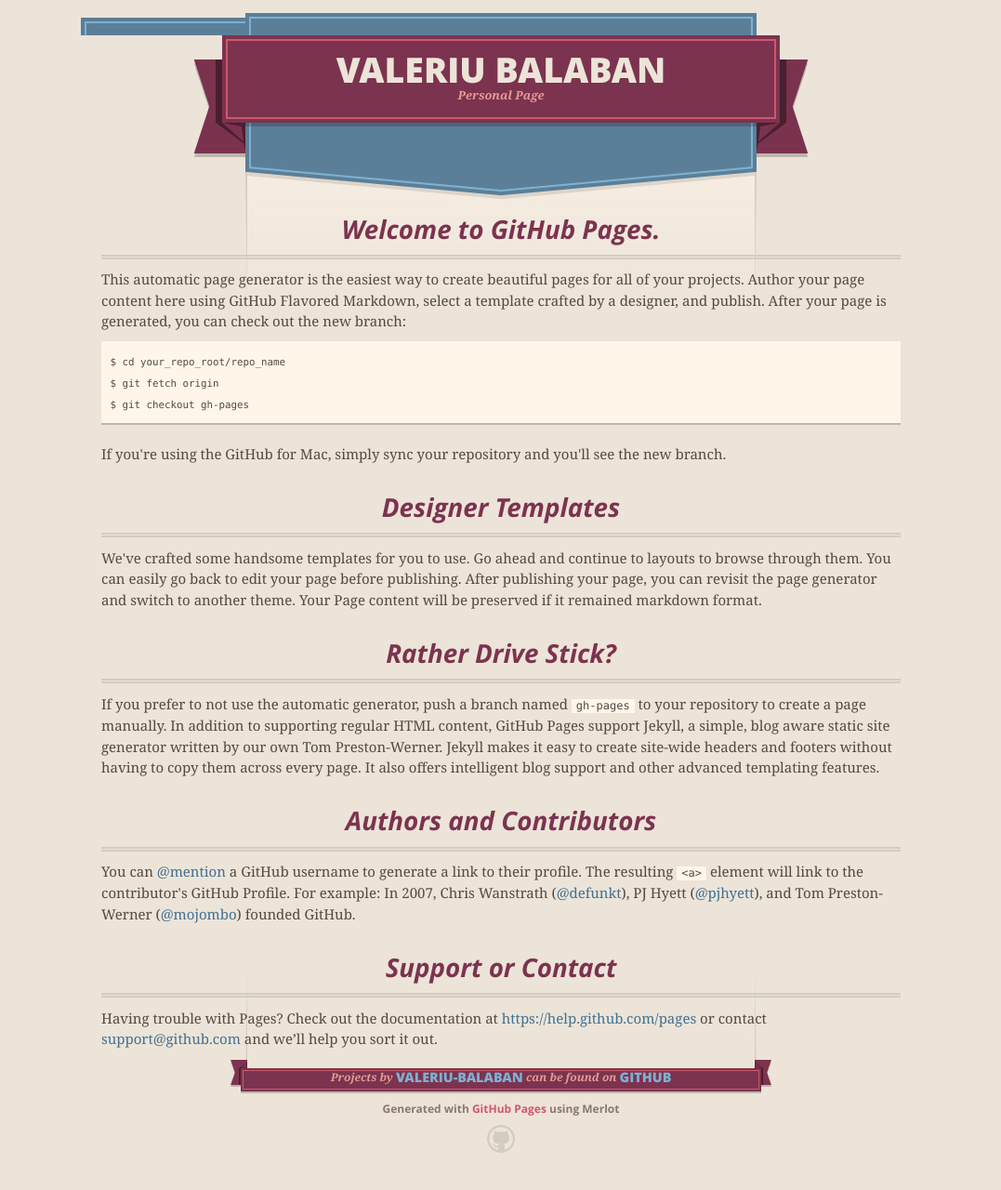
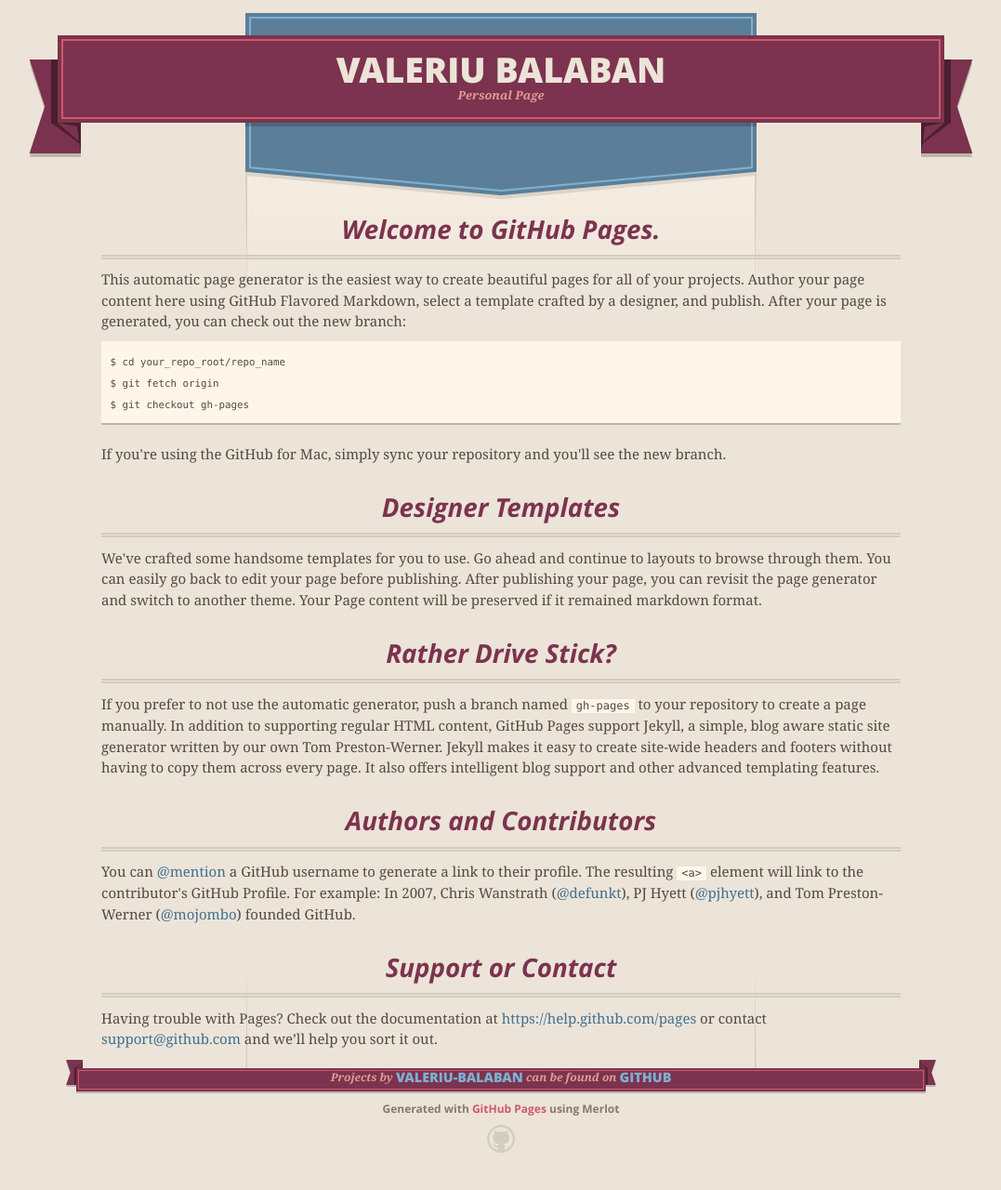
Before and after one commit to valeriu-balaban/valeriu-balaban.github.io, a Jekyll site: the page index.html, which Jekyll copies as it is, in a window 1280 px wide. Shown: the whole page at 93% size, without its empty margins (101-1178 px from the left). Built offline with Jekyll 4.4.1, drawn with Linux system fonts in a browser that asks for light colours; nearby versions of some CDN libraries.

Commit message:
Update screen.css

```diff
--- a/stylesheets/screen.css
+++ b/stylesheets/screen.css
@@ -140,7 +140,7 @@ header {
   position: relative;
   z-index: 2;
   margin: 0 auto;
-  max-width: 600px;
+  max-width: 954px;
   top: 38px;
 }
 
@@ -263,7 +263,7 @@ span.banner-fix {
   display: block;
   height: 19px;
   position: absolute;
-  width: 670px;
+  width: 1024px;
   top: 19px;
 }
 
@@ -279,7 +279,7 @@ footer {
   background: transparent url(../images/footer-ramp.jpg) center -1px no-repeat;
   padding-top: 104px;
   margin: -94px auto 40px;
-  max-width: 560px;
+  max-width: 914px;
   text-align: center;
 }
 
```
